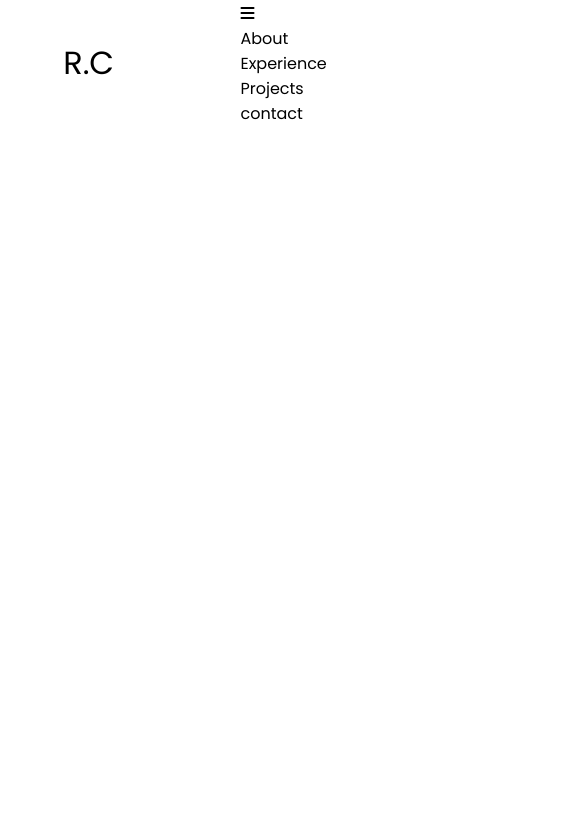
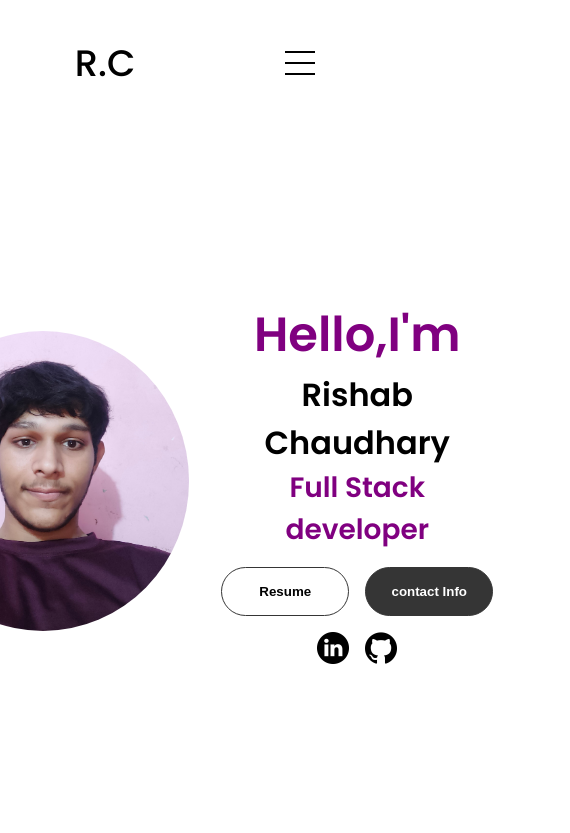
Before and after one commit to Rishab2245/personal-portfolio-project, a plain HTML site: page index.html in a window 390 px wide. Shown: the top 833 px of the page, 570 px wide, since content can reach past the window. Drawn offline with Linux system fonts and the light colour scheme; a web font is replaced by a local one.

Commit message:
half way

```diff
--- a/app.js
+++ b/app.js
@@ -0,0 +1,6 @@
+function toggleMenu(){
+    const menu = document.querySelector(".menu-links");
+    const icon = document.querySelector(".hamburger-icon");
+    menu.classList.toggle("open");
+    icon.classList.toggle("open");
+}
--- a/index.html
+++ b/index.html
@@ -13,6 +13,7 @@
 
 </head>
 <body>
+    <header>
     <nav id = "navbar">
         <div class="logo">R.C</div>
         <div>
@@ -24,18 +25,75 @@
             </ul>
         </div>
     </nav>
-    <nav id="hamburger-navbar">
+    <nav id="hamburger-nav">
         <div class="logo">R.C</div>
         <div class="hamburger-menu">
-            <div class="hamburger-icon">    <i class="fa-solid fa-bars"></i></div>
-            <ul class="hamburger-links">
-                <li><a href="#about">About</a></li>
-                <li><a href="#experience">Experience</a></li>
-                <li><a href="#projects">Projects</a></li>
-                <li><a href="#contact">contact</a></li>
-            </ul>
+            <div class="hamburger-icon" onclick="toggleMenu()">
+                <span></span>
+                <span></span>
+                <span></span>
+            </div>
+            <div class="menu-links">
+                <li><a href="#about"  onclick="toggleMenu()">About</a></li>
+                <li><a href="#experience"  onclick="toggleMenu()">Experience</a></li>
+                <li><a href="#projects"  onclick="toggleMenu()">Projects</a></li>
+                <li><a href="#contact"  onclick="toggleMenu()">contact</a></li>
+            </div>
         </div>
     </nav>
+</header>
+<section id="profile">
+    <div class="section__pic-container">
+        <img src="./img/pic1.jpg" alt="Rishab chaudhary profile picture" style="height: 300px; width:auto; border-radius: 50%;">
+
+    </div>
+    <div class="section__text">
+        <p class="section__text__p1">Hello,I'm</p>
+        <h1 class="title">Rishab Chaudhary</h1>
+        <p class="section__text__p2">Full Stack developer</p>
+        <div class="btn-container">
+            <button class="btn btn-color-2" onclick="window.open('./img/resume.pdf')">
+            Resume
+            </button>
+            <button class="btn btn-color-1" onclick="location.href('./#contact')">
+            contact Info
+            </button>
+        </div>
+        <div class="socials-container">
+            <img src="./img/linkedin.png" class="icon"  onclick="location.href='https://linkedin.com/'" alt="My Linkdin profile">
+            <img src="./img/github.png" class="icon"  onclick="location.href='https://github.com/'" alt="My Github profile">
+        </div>
+    </div>
+
+</section>
+<section id="about">
+    <p class="section__text__p1">Get To Know More</p>
+    <h1 class="title">About Me</h1>
+    <div class="section-container">
+        <div class="section__pic-container">
+            <img src="./img/pic3.jpg" alt="profile picture" style="height: 300px; width: auto; border-radius: 10%;" class="about-pic">
+        </div>
+        <div class="about-details-container">
+            <div class="about-container">
+                <div class="details-container">
+                    <img src="./img/experience.png" alt="experience" class="icon">
+                    <h3>Experience</h3>
+                    <p>1+ months <br> Frontend Development</p>
+                </div>
+                <div class="details-container">
+                    <img src="./img/education.png" alt="education" class="icon">
+                    <h3>Education</h3>
+                    <p>O Level Diploma <br> B-Tech (Bachelor of Technology)</p>
+                </div>
+
+        </div>
+        <div class="text-container">
+                <p>Lorem ipsum dolor sit amet consectetur adipisicing elit. Perferendis ipsam earum sapiente nobis non repudiandae saepe assumenda tempore cumque ducimus aspernatur voluptatum, ullam animi vel consequuntur in repellat nisi molestiae.</p>
+        </div>
+        </div>
+    </div>
+
+</section>
     <script src="app.js"></script>
 
 </script>
--- a/style.css
+++ b/style.css
@@ -8,10 +8,6 @@ body{
 html{
     scroll-behavior: smooth;
 }
-p{
-    color: purple;
-}
-
 a,.btn{
     transition: all 300ms ease;
 }
@@ -38,19 +34,186 @@ a:hover{
     text-decoration: underline;
   color: grey;
   text-underline-offset: 0.5rem;
+  text-decoration-color: rgb(181, 181, 181);
 }
 .logo{
-    font-size: 2rem;
+    font-size: 2.3rem;
+    font-weight: 500;
+
+}
+.logo:hover{
     cursor: default;
 }
-.hamburger-links{
-    list-style: none;
+
+/* HAMBURGER MENU */
+#hamburger-nav{
+    display: none;
 }
-@media (max-width:550px) {
+.hamburger-menu{
+    position: relative;
+    display: inline-block;
+}
+.hamburger-icon{
+    display: flex;
+    flex-direction: column;
+    justify-content: space-between;
+    height:24px;
+    width: 30px;
+    cursor: pointer;
+}
+@media (max-width:1200px) {
     #navbar{
         display: none;
     }
-    #hamburger-navbar{
+    #hamburger-nav{
         display: flex;
     }
 }
+.hamburger-icon span{
+    width: 100%;
+    height: 2px;
+    background-color: black;
+    transition: all 0.3 ease-in-out;
+}
+.menu-links{
+    position: absolute;
+    top: 100%;
+    right: 0;
+    background-color: white;
+    width: fit-content;
+    max-height: 0;
+    overflow: hidden;
+    transition: all 0.3 ease-in-out;
+
+
+}
+.menu-links a{
+    display: block;
+    padding: 10px;
+    text-align: center;
+    font-size: 1.5rem;
+    color: black;
+    text-decoration:none ;
+    transition: all 0.3 ease-in-out;
+}
+.menu-links li{
+    list-style: none;
+}
+.menu-links.open{
+    max-height: 300px;
+}
+.hamburger-icon.open span:first-child{
+    transform:rotate(45deg) translate(10px,5px);
+}
+.hamburger-icon.open span:nth-child(2){
+    opacity: 0;
+}
+.hamburger-icon.open span:last-child{
+    transform:rotate(-45deg) translate(10px,-5px);
+}
+.hamburger-icon span:first-child{
+    transform: none;
+}
+.hamburger-icon span:nth-child(2){
+    opacity: 1;
+}
+.hamburger-icon span:last-child{
+    transform: none;
+}
+
+/* SECTIONS */
+p{
+    color: purple;
+}
+section{
+    padding-top: 4vh;
+    height: 96vh;
+    margin: 0 10rem;
+    box-sizing: border-box;
+    min-height: fit-content;
+}
+/* PROFILE SECTION */
+
+#profile {
+    display: flex;
+    justify-content: center;
+    gap: 2rem;
+    height: 80vh;
+}
+.section__pic-container{
+    display: flex;
+    height: 400px;
+    width: 400px;
+    margin: auto 0;
+    align-items: center;
+}
+.section__text {
+    align-self: center;
+    text-align: center;
+}
+.section__text p{
+    font-weight: 600;
+}
+.section__text__p1{
+    text-align: center;
+    font-size: 3rem;
+
+}
+.section__text__p2{
+   font-size: 1.75rem;
+   margin-bottom: 1rem;
+
+
+}
+.title{
+    font-size: 2rem;
+    text-align: center;
+}
+.socials-container {
+    display: flex;
+    justify-content: center;
+    margin-top:1rem;
+    gap:1rem;
+}
+/* ICONS */
+.icon{
+    cursor: pointer;
+    height: 2rem;
+}
+
+/* BUTTONS */
+.btn{
+    font-weight: 600;
+    transition: all 300ms ease;
+    padding: 1rem;
+    width: 8rem;
+    border-radius: 2rem;
+
+}
+.btn-color-1,.btn-color-2{
+    border: rgb(53, 53, 53) 0.1rem solid;
+}
+.btn-color-1:hover,.btn-color-2:hover{
+   cursor: pointer;
+}
+.btn-color-1,.btn-color-2:hover{
+    background-color: rgb(53,53,53);
+    color: white;
+}
+.btn-color-1:hover{
+    background: rgb(0, 0, 0);
+}
+.btn-color-2{
+    background: none;
+}
+.btn-color-2:hover{
+    border: rgb(255, 255, 255);
+}
+.btn-container{
+    display: flex;
+    justify-content: center;
+    gap: 1rem;
+}
+.section-container{
+    display: flex;
+}
```
Also changed, not shown: img/education.png (added), img/experience.png (added), img/github.png (added), img/linkedin.png (added), img/pic1.jpg (added), img/pic2.jpg (added), img/pic3.jpg (added), img/profile-pic.jpeg (added), 1 other file.
